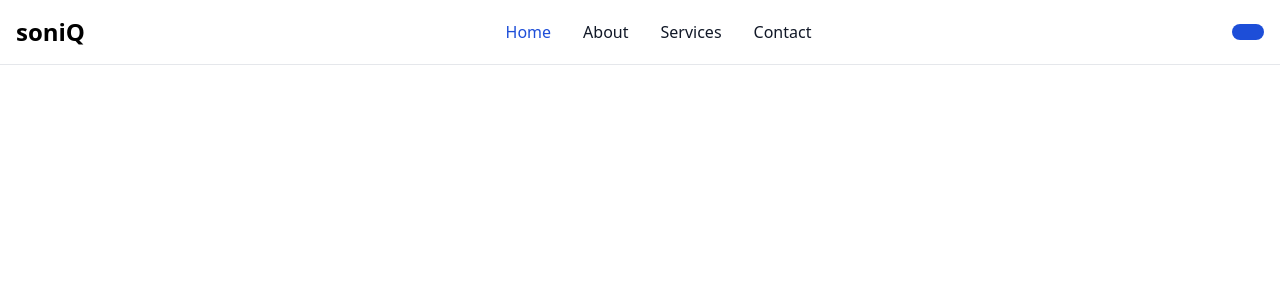
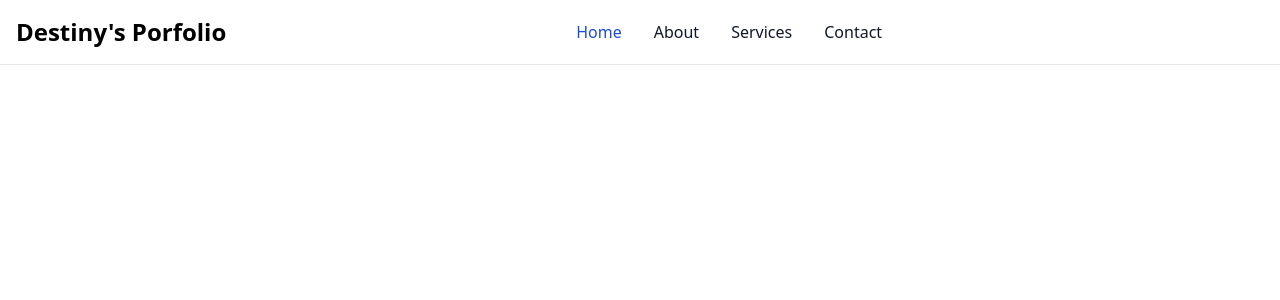
Before and after one commit to seni0rDEV/soniQ, an Angular app: page / in a window 1280 px wide. Shown: the top 300 px of the page. Built offline with nearby package versions, Linux system fonts and the light colour scheme.

Commit message:
working on navbar

```diff
--- a/src/app/navbar/navbar.component.html
+++ b/src/app/navbar/navbar.component.html
@@ -3,10 +3,10 @@
   <div class="max-w-screen-xl flex flex-wrap items-center justify-between mx-auto p-4">
     <a href="https://flowbite.com/" class="flex items-center space-x-3 rtl:space-x-reverse">
       <!-- <img src="https://flowbite.com/docs/images/logo.svg" class="h-8" alt="Flowbite Logo"> -->
-      <span class="self-center text-2xl font-semibold whitespace-nowrap dark:text-white">soniQ</span>
+      <span class="self-center text-2xl font-semibold whitespace-nowrap dark:text-white">Destiny's Porfolio</span>
     </a>
     <div class="flex md:order-2 space-x-3 md:space-x-0 rtl:space-x-reverse">
-      <button type="button" class="text-white bg-blue-700 hover:bg-blue-800 focus:ring-4 focus:outline-none focus:ring-blue-300 font-medium rounded-lg text-sm px-4 py-2 text-center dark:bg-blue-600 dark:hover:bg-blue-700 dark:focus:ring-blue-800"></button>
+      <button type="button" class="text-white   focus:ring-4 focus:outline-none focus:ring-blue-300 font-medium rounded-lg text-sm px-4 py-2 text-center dark:bg-blue-600 dark:hover:bg-blue-700 "></button>
       <button (click)="toggleMenu()" type="button" class="inline-flex items-center p-2 w-10 h-10 justify-center text-sm text-gray-500 rounded-lg md:hidden hover:bg-gray-100 focus:outline-none focus:ring-2 focus:ring-gray-200 dark:text-gray-400 dark:hover:bg-gray-700 dark:focus:ring-gray-600" aria-controls="navbar-sticky" [attr.aria-expanded]="isMenuOpen ? 'true' : 'false'">
         <span class="sr-only">Open main menu</span>
 
```
